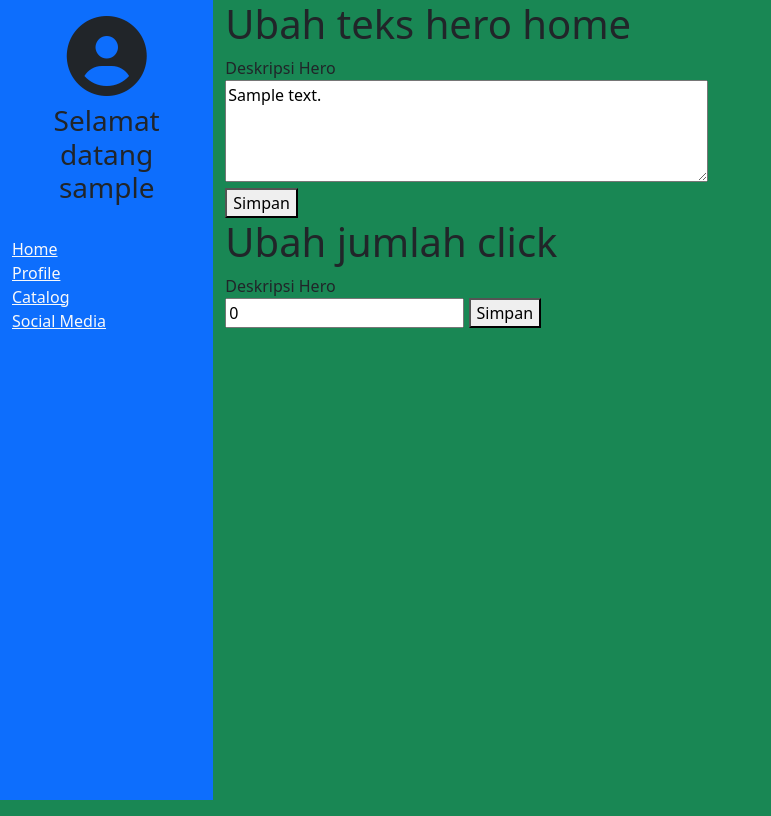
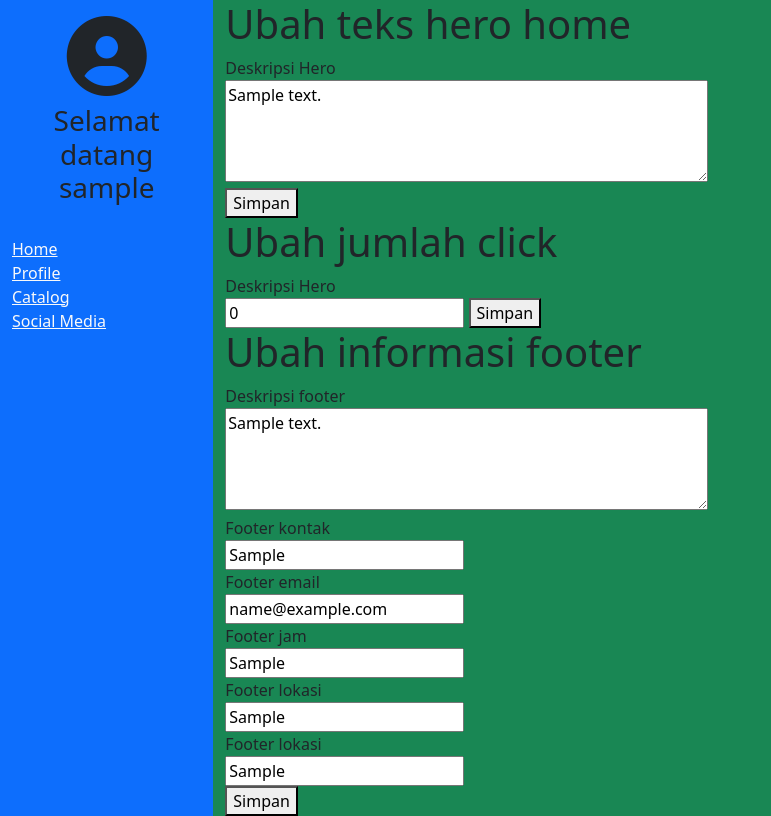
Before and after one commit to earldev4/web-perpus, a PHP site: page /admin/home.php in a window 1280 px wide. Shown: the whole page, without its empty margins (0-771 px from the left). Run offline with PHP 8.4, Linux system fonts and the light colour scheme; the visitor is signed in with stand-in values (Sample User, id 1); tables that the repository leaves empty or names only in its code hold one stand-in row (values such as "Sample post"); some libraries are stand-ins or nearby versions.

Commit message:
making footer

```diff
--- a/admin/home.php
+++ b/admin/home.php
@@ -21,6 +21,11 @@ if ($_SERVER['REQUEST_METHOD'] === 'POST') {
         echo json_encode($response);
         exit();
     }
+    if (isset($_POST["footer_text"])){
+        $response = $perpustakaan->setDisplayFooter($_POST);
+        echo json_encode($response);
+        exit();
+    }
 }
 
 
@@ -29,6 +34,9 @@ $heroText = $result['hero'];
 
 $result = $perpustakaan->getClicks();
 $clicks = intval($result['clicks']['clicks']);
+
+$result = $perpustakaan->displayFooter();
+$footerInfo = $result['footer'];
 
 if (isset($_SESSION["is_login"]) == false) {
     header("location: ../pages/login.php");
@@ -76,6 +84,24 @@ if (isset($_SESSION["is_login"]) == false) {
                     <form action="home.php" method="POST" id="form_click">
                         <label for="clicks">Deskripsi Hero</label><br>
                         <input type="text" name="edit_click" id="clicks" value="<?= $clicks ?>">
+                        <button type="submit">Simpan</button>
+                    </form>
+                </div>
+                <div>
+                    <h1>Ubah informasi footer</h1>
+                    <form action="home.php" method="POST" id="form_footer">
+                        <label for="footer_text">Deskripsi footer</label><br>
+                        <textarea name="footer_text" id="footer_text" rows="4" cols="50"><?= $footerInfo["footer_text"] ?></textarea><br>
+                        <label for="footer_kontak">Footer kontak</label><br>
+                        <input type="text" name="footer_kontak" id="footer_kontak" value="<?= $footerInfo["kontak"] ?>"><br>
+                        <label for="footer_email">Footer email</label><br>
+                        <input type="text" name="footer_email" id="footer_email" value="<?= $footerInfo["email"] ?>"><br>
+                        <label for="footer_hari">Footer jam</label><br>
+                        <input type="text" name="footer_hari" id="footer_hari" value="<?= $footerInfo["hari"] ?>"><br>
+                        <label for="footer_jam">Footer lokasi</label><br>
+                        <input type="text" name="footer_jam" id="footer_jam" value="<?= $footerInfo["jam"] ?>"><br>
+                        <label for="footer_lokasi">Footer lokasi</label><br>
+                        <input type="text" name="footer_lokasi" id="footer_lokasi" value="<?= $footerInfo["lokasi"] ?>"><br>
                         <button type="submit">Simpan</button>
                     </form>
                 </div>
@@ -163,6 +189,44 @@ if (isset($_SESSION["is_login"]) == false) {
                 })
             })
         })
+        $(document).ready(function(){
+            $('#form_footer').submit(function(e){
+                e.preventDefault();
+                let form = $(this);
+                let url = form.attr('action');
+                let method = form.attr('method');
+                let data = new FormData(form[0]);
+                console.log("Coba")
+                $.ajax({
+                    url: url,
+                    type: method,
+                    processData: false,
+                    contentType: false,
+                    data: data,
+                    dataType: 'JSON',
+                    success: function(response){
+                        if(response.status == "success"){
+                            toastr.success(response.message, "Success !",{
+                                closeButton: true,
+                                progressBar: true,
+                                timeOut: 1500
+                            });
+                            setTimeout(function(){
+                                if (response.redirect != "") {
+                                    location.href = response.redirect
+                                }
+                            }, 1800);
+                        } else{
+                            toastr.error(response.message, "Error !",{
+                                closeButton: true,
+                                progressBar: true,
+                                timeOut: 1500
+                            });
+                        }
+                    }
+                })
+            })
+        })
     </script>
 </body>
 </html>
--- a/config/class.php
+++ b/config/class.php
@@ -184,4 +184,46 @@ class Perpustakaan{
             "total_klik" => $total_klik
         ];
     }
+
+    public function setDisplayFooter($data): array{
+        $footer_text = $data["footer_text"];
+        $kontak = $data["footer_kontak"];
+        $email = $data["footer_email"];
+        $hari = $data["footer_hari"];
+        $jam = $data["footer_jam"];
+        $lokasi = $data["footer_lokasi"];
+        $id = 1;
+        if ($footer_text != "" && $kontak != "" && $email != "" && $hari != "" && $jam != "" && $lokasi != "") {
+            $stmt = $this->conn->prepare("UPDATE footer SET footer_text = ?, kontak = ?, email = ?, hari = ?, jam = ?, lokasi = ? WHERE id_footer = ?");
+            $stmt->bindParam(1, $footer_text);
+            $stmt->bindParam(2, $kontak);
+            $stmt->bindParam(3, $email);
+            $stmt->bindParam(4, $hari);
+            $stmt->bindParam(5, $jam);
+            $stmt->bindParam(6, $lokasi);
+            $stmt->bindParam(7, $id);
+            $stmt->execute();
+            return [
+                "status" => "success",
+                "message" => "Footer Berhasil Diubah",
+                "redirect" => "/admin/home.php"
+            ];
+        } else {
+            return [
+                "status" => "error",
+                "message" => "Input tidak lengkap",
+                "redirect" => "/admin/home.php"
+            ];
+        }
+    }
+    public function displayFooter(): array{
+        $id = 1;
+        $stmt = $this->conn->prepare("SELECT * FROM footer WHERE id_footer = ?");
+        $stmt->bindParam(1, $id);
+        $stmt->execute();
+        $footer = $stmt->fetch(PDO::FETCH_ASSOC);
+        return [
+            "footer" => $footer
+        ];
+    }
 }
--- a/index.php
+++ b/index.php
@@ -16,6 +16,8 @@
     $statisticBook = $statisticResult['statistic'];
     $statisticMember = $statisticResult['total_klik'];
 
+    $footer = $perpustakaan->displayFooter();
+    $footerResult = $footer['footer'];
 ?>
 <!DOCTYPE html>
 <html lang="en">
```
Also changed, not shown: components/footer.php (+5 -5 lines).
